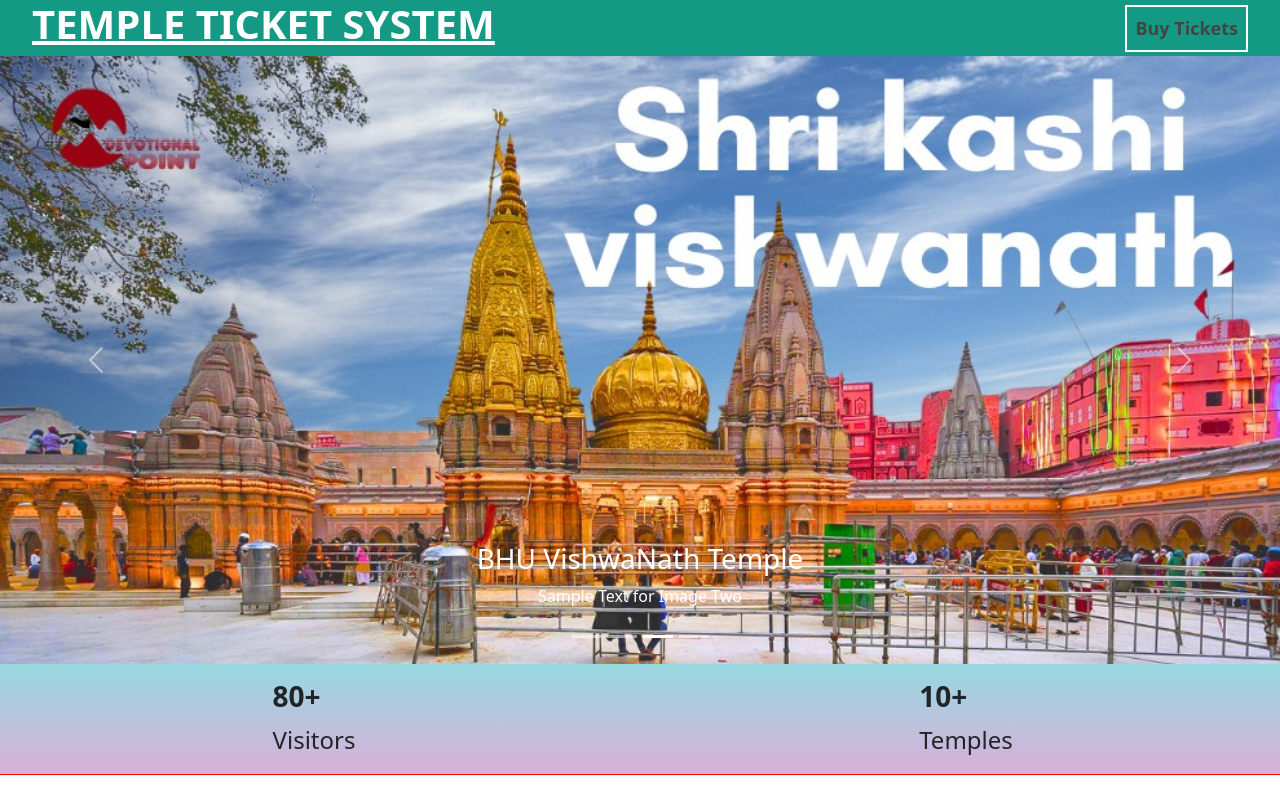
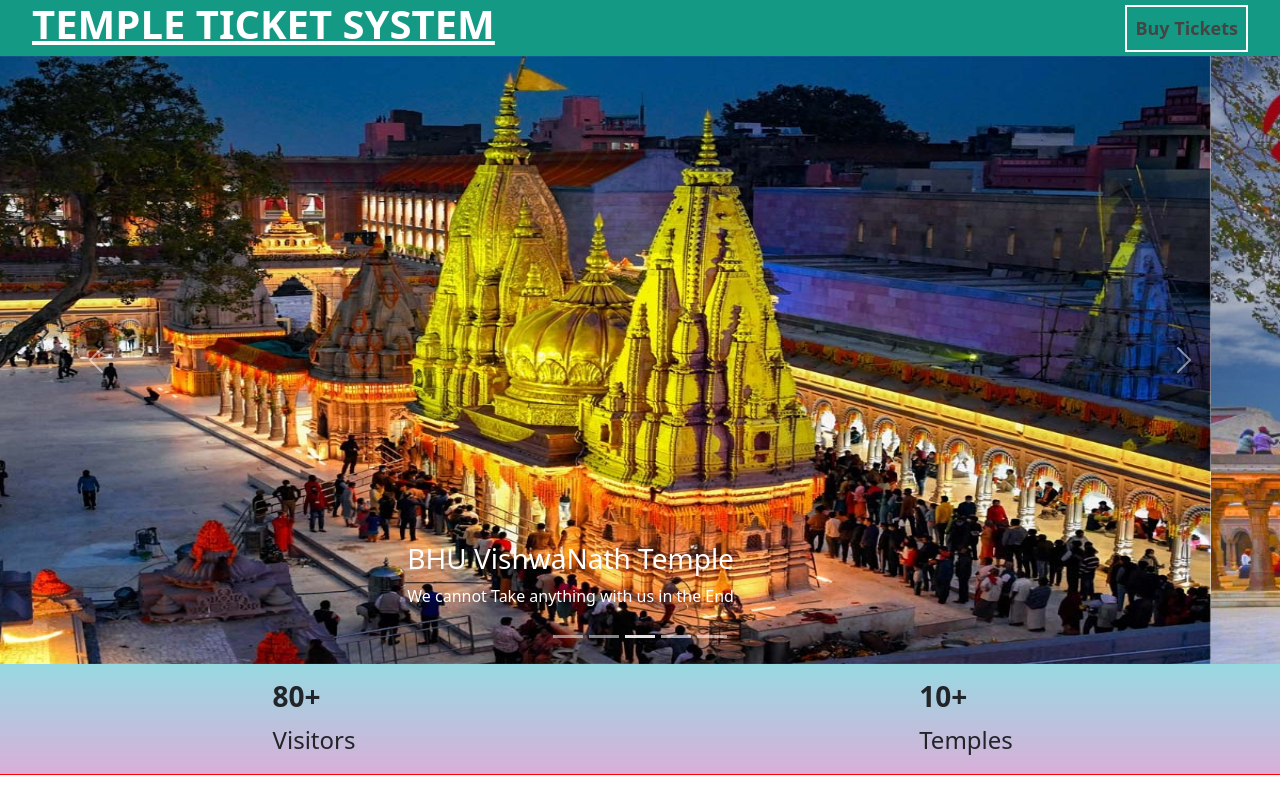
Before and after one commit to roysoumendu765/iitbhu_codefest_2024_haxplore, a React (Create React App) app: page / in a window 1280 px wide. Shown: the top 800 px of the page. Built offline with nearby package versions, Linux system fonts and the light colour scheme.

Commit message:
descriptions added to the carousels

```diff
--- a/src/components/ControlledCarousel.js
+++ b/src/components/ControlledCarousel.js
@@ -5,6 +5,7 @@ import vt_image1 from './assests/5.jpg'
 import vt_image2 from './assests/2.jpg'
 import vt_image3 from './assests/3.jpg'
 import vt_image4 from './assests/4.webp'
+import vt_image5 from './assests/6.jpg'
 import './ControlledCarousel.css';
 
 export default function ControlledCarousel() {
@@ -16,28 +17,35 @@ export default function ControlledCarousel() {
           <img className="image" src={vt_image1}  alt={imagetext}/>
           <Carousel.Caption>
             <h3>BHU VishwaNath Temple</h3>
-            <p>Sample Text for Image One</p>
+            <p>Only way of Peace</p>
           </Carousel.Caption>
         </Carousel.Item>
-        <Carousel.Item interval={2000}>
+        <Carousel.Item interval={1500}>
+          <img className="image" src={vt_image5}  alt={imagetext}/>
+          <Carousel.Caption>
+            <h3>BHU VishwaNath Temple</h3>
+            <p>We are the same in the End</p>
+          </Carousel.Caption>
+        </Carousel.Item>
+        <Carousel.Item interval={1500}>
           <img className='image' src={vt_image2} alt={imagetext}/>
           <Carousel.Caption>
             <h3>BHU VishwaNath Temple</h3>
-            <p>Sample Text for Image Two</p>
+            <p>We cannot Take anything with us in the End</p>
           </Carousel.Caption>
         </Carousel.Item>
-        <Carousel.Item interval={2000}>
+        <Carousel.Item interval={1500}>
           <img className='image' src={vt_image3} alt={imagetext}/>
           <Carousel.Caption>
             <h3>BHU VishwaNath Temple</h3>
-            <p>Sample Text for Image Two</p>
+            <p>Both  Heaven and Hell is present here.</p>
           </Carousel.Caption>
         </Carousel.Item>
-        <Carousel.Item interval={2000}>
+        <Carousel.Item interval={1500}>
           <img className='image' src={vt_image4} alt={imagetext}/>
           <Carousel.Caption>
             <h3>BHU VishwaNath Temple</h3>
-            <p>Sample Text for Image Two</p>
+            <p>10 pointers or 6 pointers all will go to Manikarnika</p>
           </Carousel.Caption>
         </Carousel.Item>
       </Carousel>
```
Also changed, not shown: src/components/assests/6.jpg (added).
